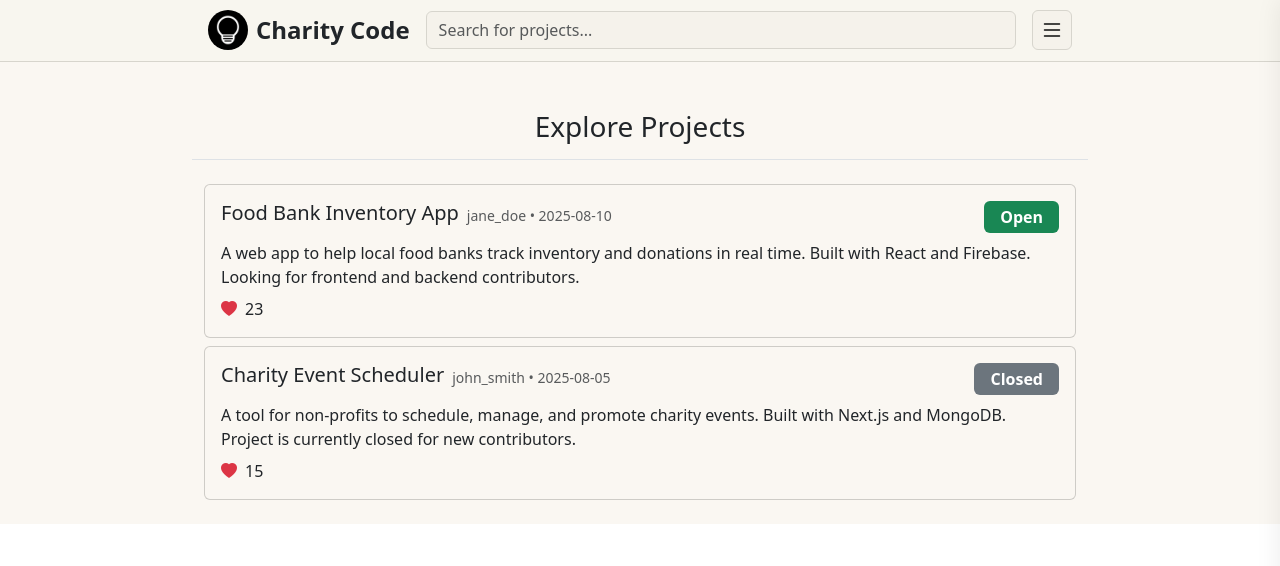
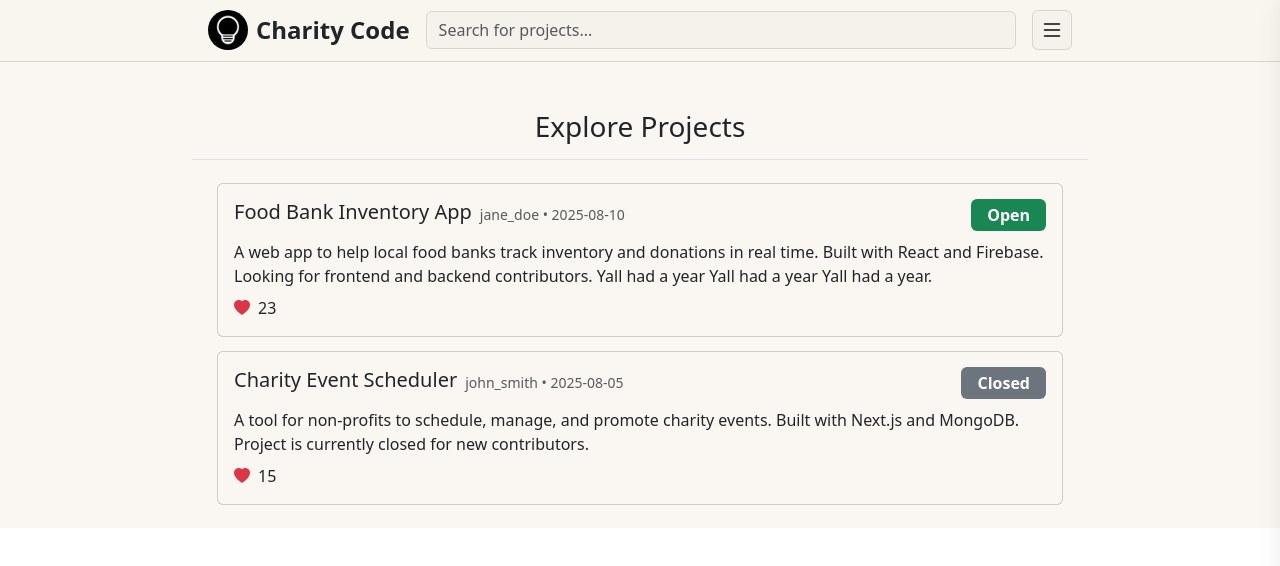
Before and after one commit to 43110JOSHUA/CharityCode, a Next.js app: page /explore in a window 1280 px wide. Shown: the top 566 px of the page. Built offline with nearby package versions, Linux system fonts and the light colour scheme.

Commit message:
Fixed post width

```diff
--- a/app/components/posts/ProjectPost.tsx
+++ b/app/components/posts/ProjectPost.tsx
@@ -18,12 +18,13 @@ const ProjectPost: React.FC<ProjectPostProps> = ({
   datePosted,
 }) => {
   return (
-    <div className="card my-2 bg-light-tan">
+    <button className="btn w-100">
+      <div className="card bg-light-tan">
         <div className="card-body">
           <div className="d-flex justify-content-between align-items-top gap-2 mb-2">
             <div className="d-flex flex-wrap gap-2">
-            <h5 className="card-title mb-0">{title}</h5>
-            <span className="text-muted small mt-1">
+              <h5 className="card-title text-start mb-0">{title}</h5>
+              <span className="text-muted text-start small mt-1">
                 {username} • {datePosted}
               </span>
             </div>
@@ -35,13 +36,14 @@ const ProjectPost: React.FC<ProjectPostProps> = ({
               {status}
             </span>
           </div>
-        <p className="card-text mb-2">{description}</p>
+          <p className="card-text text-start mb-2">{description}</p>
           <div className="d-flex align-items-center gap-2">
             <i className="bi bi-heart-fill text-danger"></i>
             <span>{likes}</span>
           </div>
         </div>
       </div>
+    </button>
   );
 };
 
--- a/app/explore/page.tsx
+++ b/app/explore/page.tsx
@@ -8,12 +8,12 @@ export default function Explore() {
         <div className="text-center border-bottom pt-5 py-2">
           <h3>Explore Projects</h3>
         </div>
-        <div className="container py-3">
+        <div className="container py-3 d-flex flex-column align-items-center justify-content-center">
           <ProjectPost
             title="Food Bank Inventory App"
             status="Open"
             likes={23}
-            description="A web app to help local food banks track inventory and donations in real time. Built with React and Firebase. Looking for frontend and backend contributors."
+            description="A web app to help local food banks track inventory and donations in real time. Built with React and Firebase. Looking for frontend and backend contributors. Yall had a year Yall had a year Yall had a year."
             username="jane_doe"
             datePosted="2025-08-10"
           />
```
Lines whose indentation alone changed are shown as unchanged.
